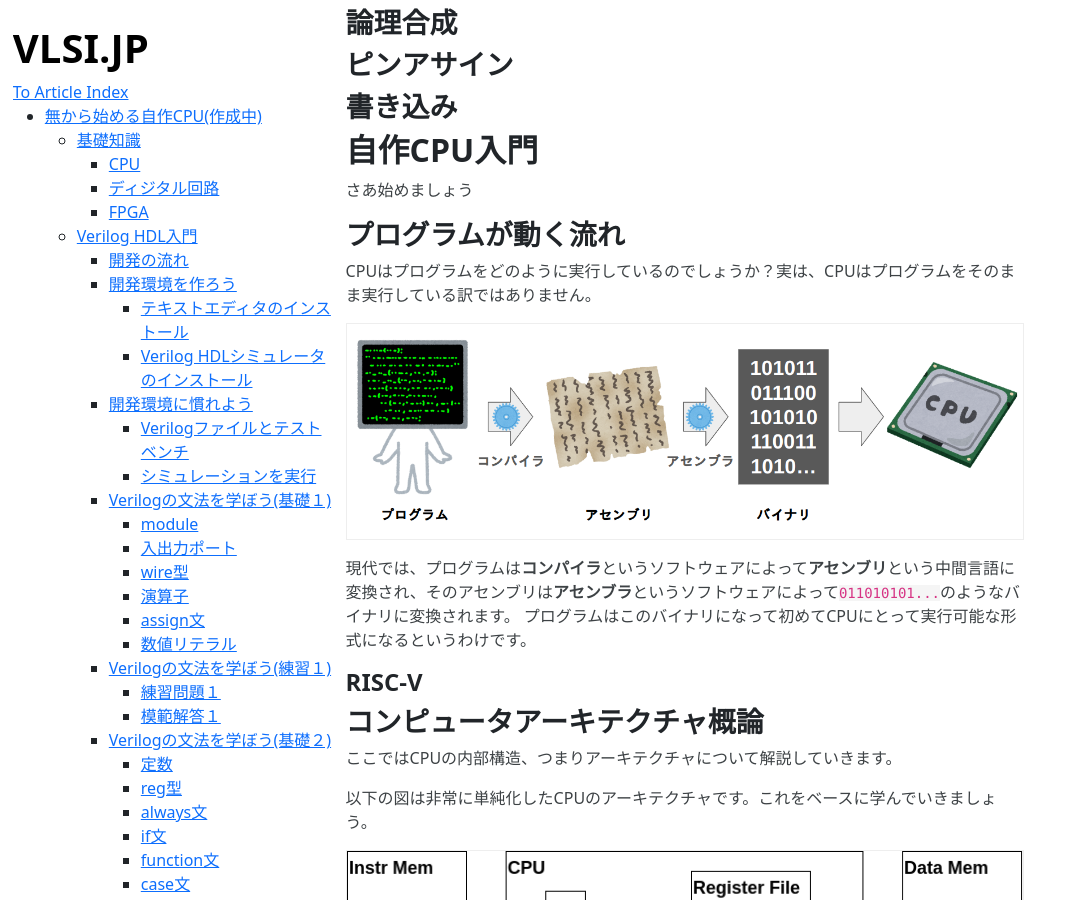
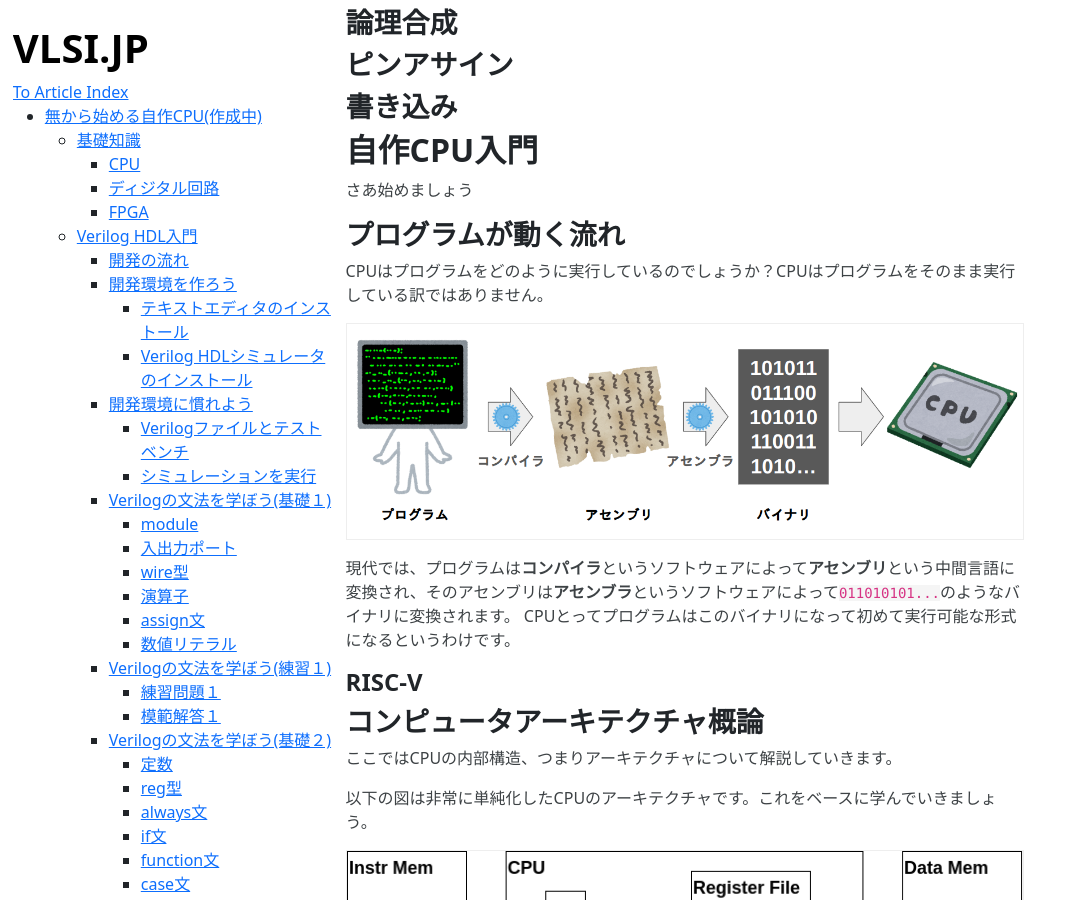
Before and after one commit to Cra2yPierr0t/Cra2yPierr0t.github.io, a Jekyll site: the page built from LetsMakeCPU.md, in a window 1280 px wide and 900 px high, scrolled down 13899 px. Shown: the whole window, without its empty margins (0-1074 px from the left). Built offline with Jekyll 4.4.1, drawn with Linux system fonts in a browser that asks for light colours.

Commit message:
add prog statemanet

```diff
--- a/LetsMakeCPU.md
+++ b/LetsMakeCPU.md
@@ -516,12 +516,12 @@ gtkwave wave.vcd &
 
 ### プログラムが動く流れ
 
-CPUはプログラムをどのように実行しているのでしょうか？実は、CPUはプログラムをそのまま実行している訳ではありません。
+CPUはプログラムをどのように実行しているのでしょうか？CPUはプログラムをそのまま実行している訳ではありません。
 
 ![](https://raw.githubusercontent.com/Cra2yPierr0t/Cra2yPierr0t.github.io/master/images/LetsMakeCPU/prog_flow.png)
 
 現代では、プログラムは**コンパイラ**というソフトウェアによって**アセンブリ**という中間言語に変換され、そのアセンブリは**アセンブラ**というソフトウェアによって`011010101...`のようなバイナリに変換されます。
-プログラムはこのバイナリになって初めてCPUにとって実行可能な形式になるというわけです。
+CPUとってプログラムはこのバイナリになって初めて実行可能な形式になるというわけです。
 
 #### RISC-V
 
```
